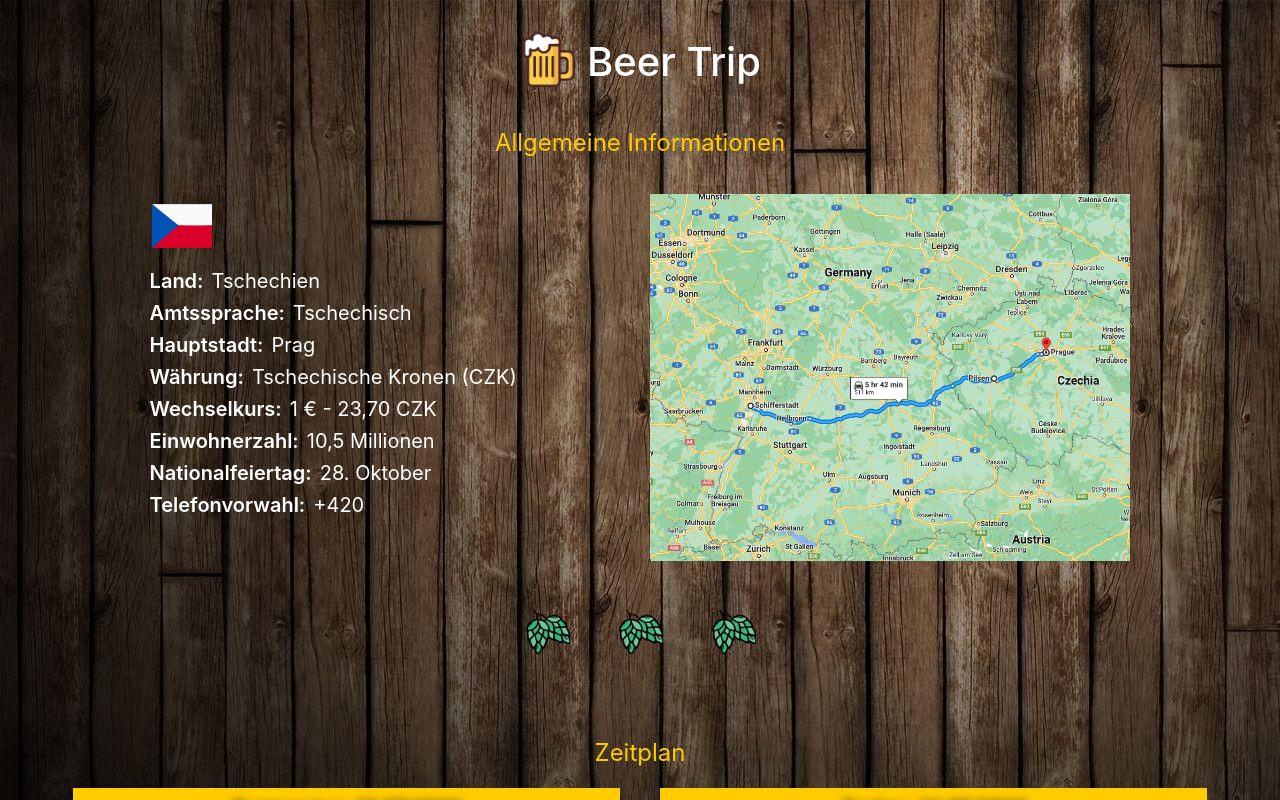
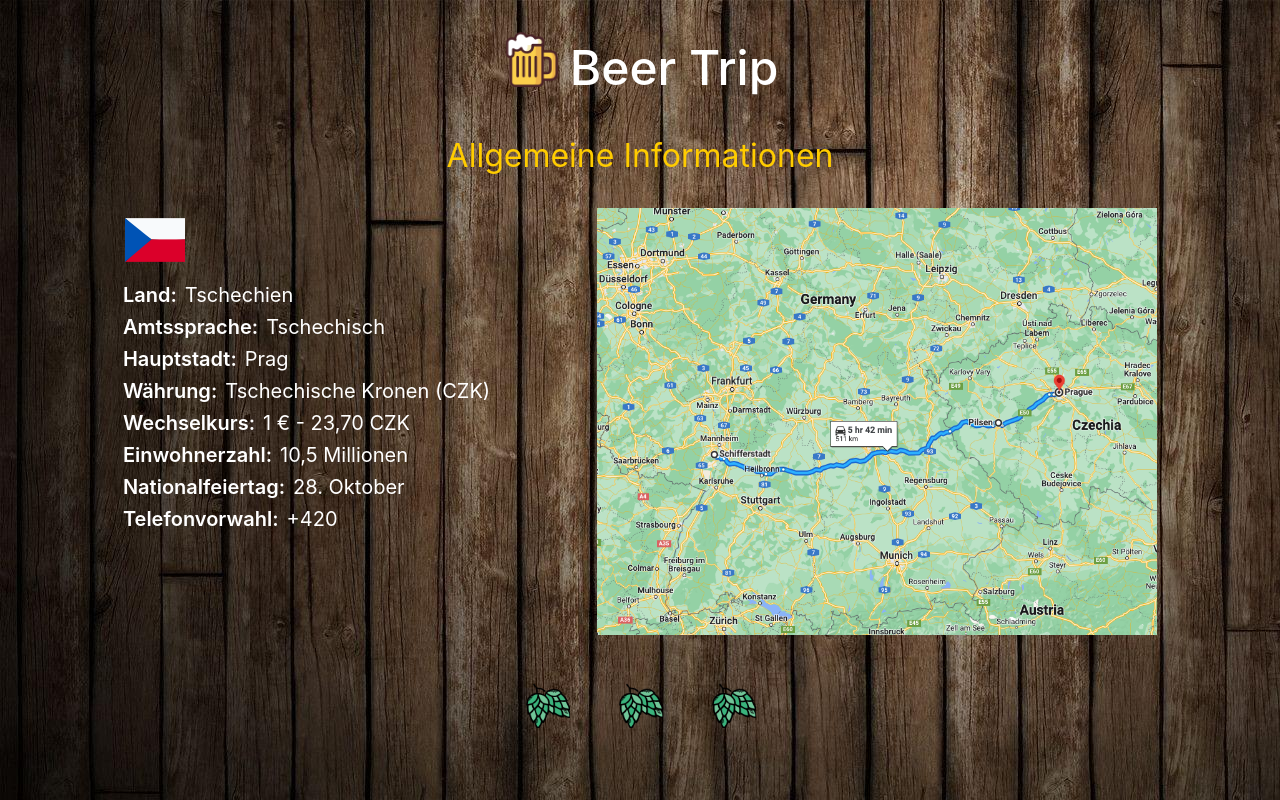
Before and after one commit to SButterbluemchen/trip, a Vue app: page / in a window 1280 px wide. Shown: the top 800 px of the page. Built offline with nearby package versions, Linux system fonts and the light colour scheme.

Commit message:
style: minor style changes

```diff
--- a/src/assets/stylesheets/_typography.scss
+++ b/src/assets/stylesheets/_typography.scss
@@ -1,13 +1,14 @@
 h1 {
   font-weight: 500;
-  font-size: 2.5rem;
+  font-size: 3rem;
   padding-left: 0.5rem;
 }
 
 h2 {
   padding: 1rem 0.5rem;
   color: rgb(255, 204, 0);
-  font-size: 1.5rem;
+  font-size: 2rem;
+  line-height: 2.5rem;
 }
 
 h3 {
--- a/src/components/GeneralInformation.vue
+++ b/src/components/GeneralInformation.vue
@@ -53,9 +53,9 @@ article {
   }
 }
 figure {
-  width: 20rem;
+  width: 19rem;
   @media only screen and (min-width: 900px) {
-    width: 30rem;
+    width: 35rem;
   }
   img {
     width: 100%;
```
